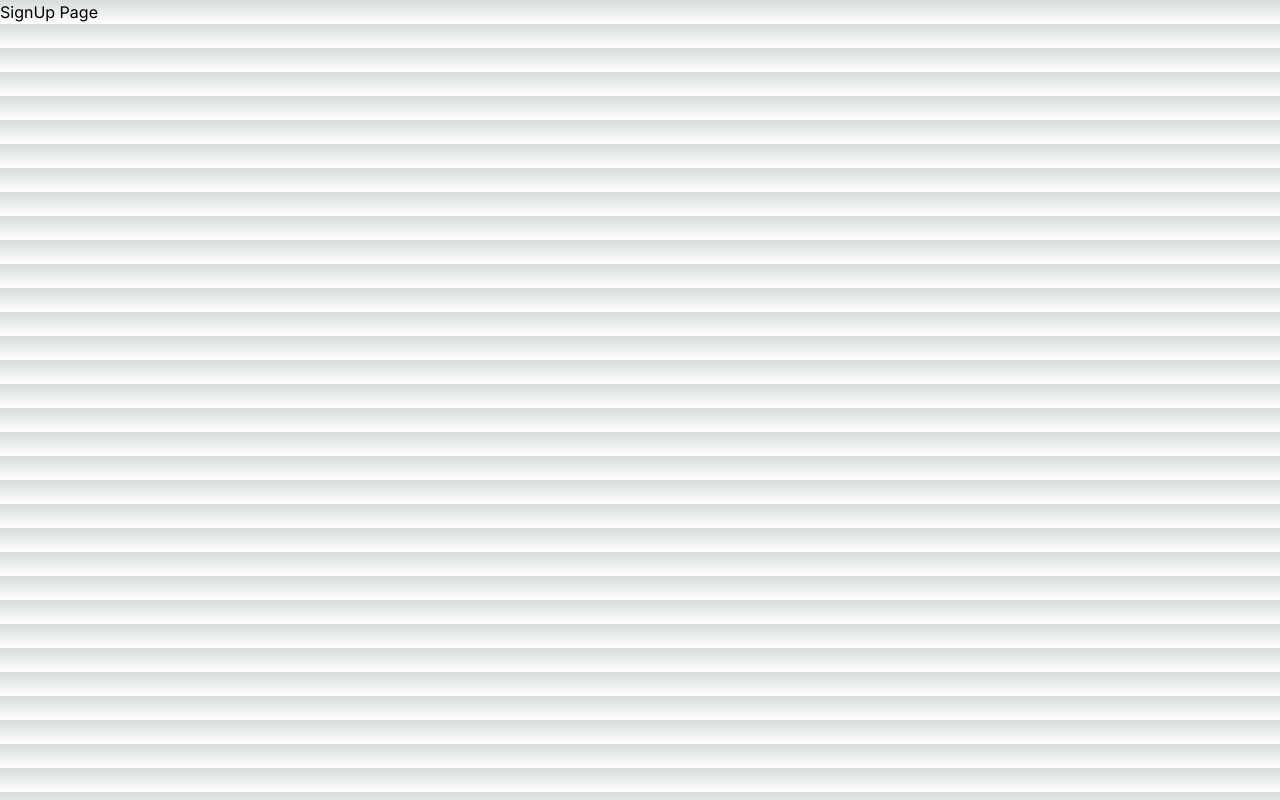
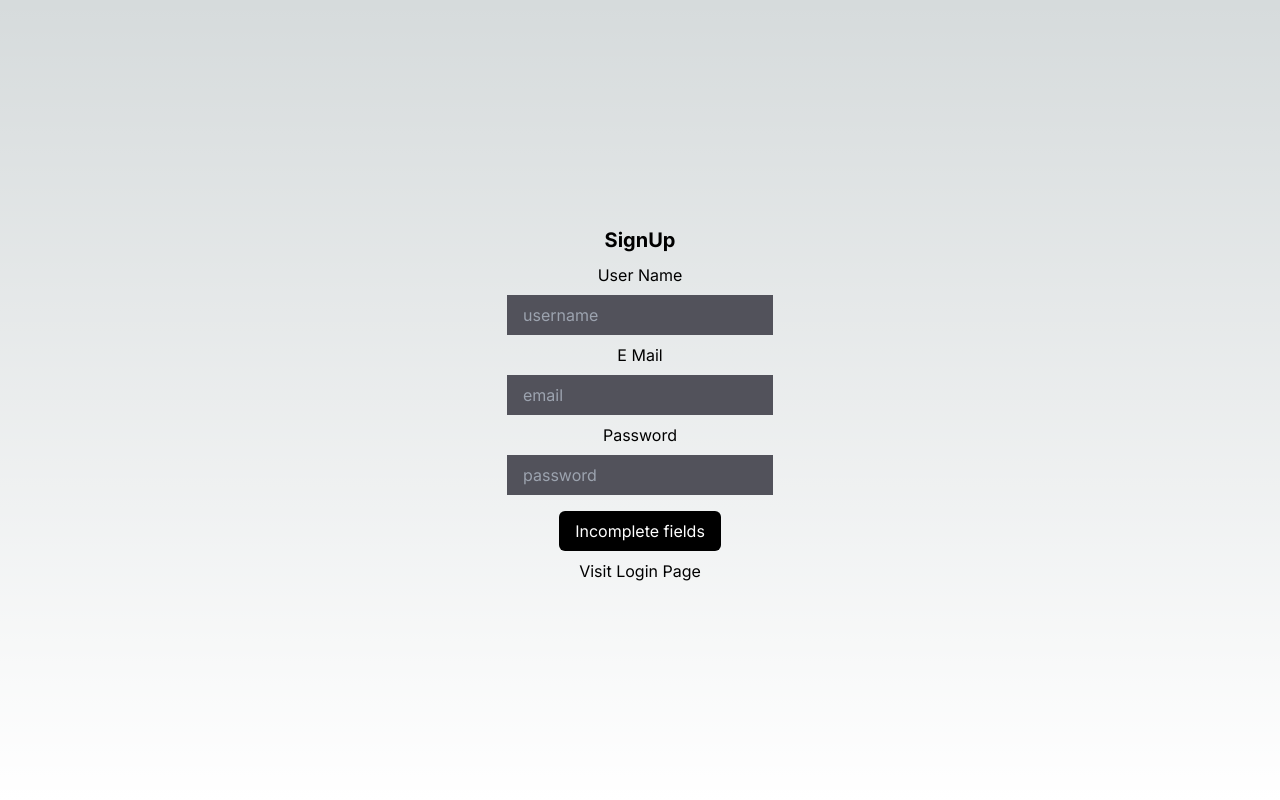
Before and after one commit to sneh-soni/Email-Auth, a Next.js app: page /signup in a window 1280 px wide. Built offline with nearby package versions, Linux system fonts and the light colour scheme.

Commit message:
Signup in database

```diff
--- a/package.json
+++ b/package.json
@@ -20,6 +20,7 @@
     "react-hot-toast": "^2.4.1"
   },
   "devDependencies": {
+    "@types/bcryptjs": "^2.4.6",
     "@types/node": "^20",
     "@types/react": "^18",
     "@types/react-dom": "^18",
--- a/src/app/api/signup/route.ts
+++ b/src/app/api/signup/route.ts
@@ -0,0 +1,46 @@
+import connect from "@/app/database/databaseConfig";
+import User from "@/models/userModel";
+import { NextRequest, NextResponse } from "next/server";
+import bcryptjs from "bcryptjs";
+
+//connect to DB
+connect();
+
+export async function POST(request: NextRequest) {
+  try {
+    //Get data from request
+    const reqBody = await request.json();
+    const { username, email, password } = reqBody;
+
+    //check if user already exists
+    const user = await User.findOne({ email });
+    if (user) {
+      return NextResponse.json(
+        { error: "User already exists" },
+        { status: 400 }
+      );
+    }
+
+    //hash password
+    const salt = await bcryptjs.genSalt(10);
+    const hashedPassword = await bcryptjs.hash(password, salt);
+
+    //create new user
+    const newUser = new User({
+      username,
+      email,
+      password: hashedPassword,
+    });
+    const savedUser = await newUser.save();
+
+    //return response
+    return NextResponse.json({
+      message: "User saved Successfully",
+      success: true,
+      savedUser,
+    });
+  } catch (error: any) {
+    //return error response
+    return NextResponse.json({ error: error.message }, { status: 500 });
+  }
+}
--- a/src/app/database/databaseConfig.ts
+++ b/src/app/database/databaseConfig.ts
@@ -1,8 +1,8 @@
 import mongoose from "mongoose";
 
-export async function connect() {
+export default async function connect() {
   try {
-    mongoose.connect(process.env.MONGO_URL!);
+    mongoose.connect(process.env.MONGO_URL!); // ! neccessary
     const connection = mongoose.connection;
 
     connection.on("connected", () => {
--- a/src/app/login/page.tsx
+++ b/src/app/login/page.tsx
@@ -1,7 +1,45 @@
-export default function LoginPage() {
+"use client";
+
+import Link from "next/link";
+import React from "react";
+import { useRouter } from "next/navigation";
+import { Axios } from "axios";
+
+export default function SignUpPage() {
+  const [user, setUser] = React.useState({
+    email: "",
+    password: "",
+  });
+
+  const onLogin = async () => {};
+
   return (
-    <div>
-      <h1>Login Page</h1>
+    <div className="flex flex-col min-h-screen items-center justify-center py-2">
+      <h1 className="text-xl font-bold my-2">Login Page</h1>
+      <hr />
+
+      <label htmlFor="email">E Mail</label>
+      <input
+        type="email"
+        className="m-2 py-2 px-4 bg-zinc-600"
+        placeholder="email"
+      />
+
+      <label htmlFor="password">Password</label>
+      <input
+        type="password"
+        className="m-2 py-2 px-4 bg-zinc-600"
+        placeholder="password"
+      />
+
+      <button
+        className="m-2 py-2 px-4 bg-black text-white rounded-md"
+        onClick={onLogin}
+      >
+        Log In
+      </button>
+
+      <Link href="/signup">Visit Signup Page</Link>
     </div>
   );
 }
--- /dev/null
+++ b/src/app/profile/[id]/page.tsx
@@ -0,0 +1,12 @@
+export default function UserProfilePage({ params }: any) {
+  return (
+    <div className="flex flex-col items-center justify-center min-h-screen py-2">
+      <h1>Profile with id</h1>
+      <hr />
+      <p>Profile page with ID in URL (Different page)</p>
+      <p>
+        ID is : <span className="font-semibold">{params.id}</span>
+      </p>
+    </div>
+  );
+}
--- /dev/null
+++ b/src/app/profile/page.tsx
@@ -0,0 +1,9 @@
+export default function ProfilePage() {
+  return (
+    <div className="flex flex-col items-center justify-center min-h-screen py-2">
+      <h1>Profile</h1>
+      <hr />
+      <p>Profile page</p>
+    </div>
+  );
+}
--- a/src/app/signup/page.tsx
+++ b/src/app/signup/page.tsx
@@ -1,7 +1,87 @@
+"use client";
+
+import Link from "next/link";
+import React, { useEffect, useState } from "react";
+import { useRouter } from "next/navigation";
+import { Axios } from "axios";
+
 export default function SignUpPage() {
+  const router = useRouter();
+
+  const [user, setUser] = React.useState({
+    username: "",
+    email: "",
+    password: "",
+  });
+
+  const [buttonDisable, setButtonDisable] = useState(true);
+  useEffect(() => {
+    if (
+      user.username.length > 0 &&
+      user.email.length > 0 &&
+      user.password.length > 0
+    ) {
+      setButtonDisable(false);
+    } else {
+      setButtonDisable(true);
+    }
+  }, [user]);
+
+  const [loading, setLoading] = useState(false);
+
+  const onSignup = async () => {
+    try {
+      setLoading(true);
+      const response = await Axios.post("/api/signup", user);
+    } catch (error: any) {
+      console.log("Signup Failed", error.message);
+    } finally {
+      setLoading(false);
+    }
+  };
+
   return (
-    <div>
-      <h1>SignUp Page</h1>
+    <div className="flex flex-col items-center justify-center min-h-screen py-2">
+      <h1 className="text-xl font-bold my-2">
+        {!loading ? "SignUp" : "Please wait"}
+      </h1>
+      <hr />
+
+      <label htmlFor="username">User Name</label>
+      <input
+        type="text"
+        className="m-2 py-2 px-4 bg-zinc-600"
+        placeholder="username"
+        value={user.username}
+        onChange={(e) => setUser({ ...user, username: e.target.value })}
+      />
+
+      <label htmlFor="email">E Mail</label>
+      <input
+        type="email"
+        className="m-2 py-2 px-4 bg-zinc-600"
+        placeholder="email"
+        value={user.email}
+        onChange={(e) => setUser({ ...user, email: e.target.value })}
+      />
+
+      <label htmlFor="password">Password</label>
+      <input
+        type="password"
+        className="m-2 py-2 px-4 bg-zinc-600"
+        placeholder="password"
+        value={user.password}
+        onChange={(e) => setUser({ ...user, password: e.target.value })}
+      />
+
+      <button
+        className="m-2 py-2 px-4 bg-black text-white rounded-md"
+        onClick={onSignup}
+      >
+        {!buttonDisable ? "Signup" : "Incomplete fields"}
+      </button>
+
+      <Link href="/login">Visit Login Page</Link>
     </div>
   );
 }
--- /dev/null
+++ b/src/models/userModel.js
@@ -0,0 +1,35 @@
+import mongoose from "mongoose";
+
+const userSchema = new mongoose.Schema({
+  username: {
+    type: String,
+    required: [true, "Please provide a username"],
+    unique: true,
+  },
+  email: {
+    type: String,
+    required: [true, "Please provide a email"],
+    unique: true,
+  },
+  password: {
+    type: String,
+    required: [true, "Please Provide a password"],
+  },
+  isVerified: {
+    type: Boolean,
+    default: false,
+  },
+  isAdmin: {
+    type: Boolean,
+    default: false,
+  },
+  forgotPasswordToken: String,
+  forgotPasswordTokenExpiry: Date,
+  verifyToken: String,
+  verifyTokenExpiry: Date,
+});
+
+// users with userSchema already exists || create a new model named users with userSchema
+const User = mongoose.models.users || mongoose.model("users", userSchema);
+
+export default User;
```
Also changed, not shown: 1 other file (tests, documents, lock files or other folders).
